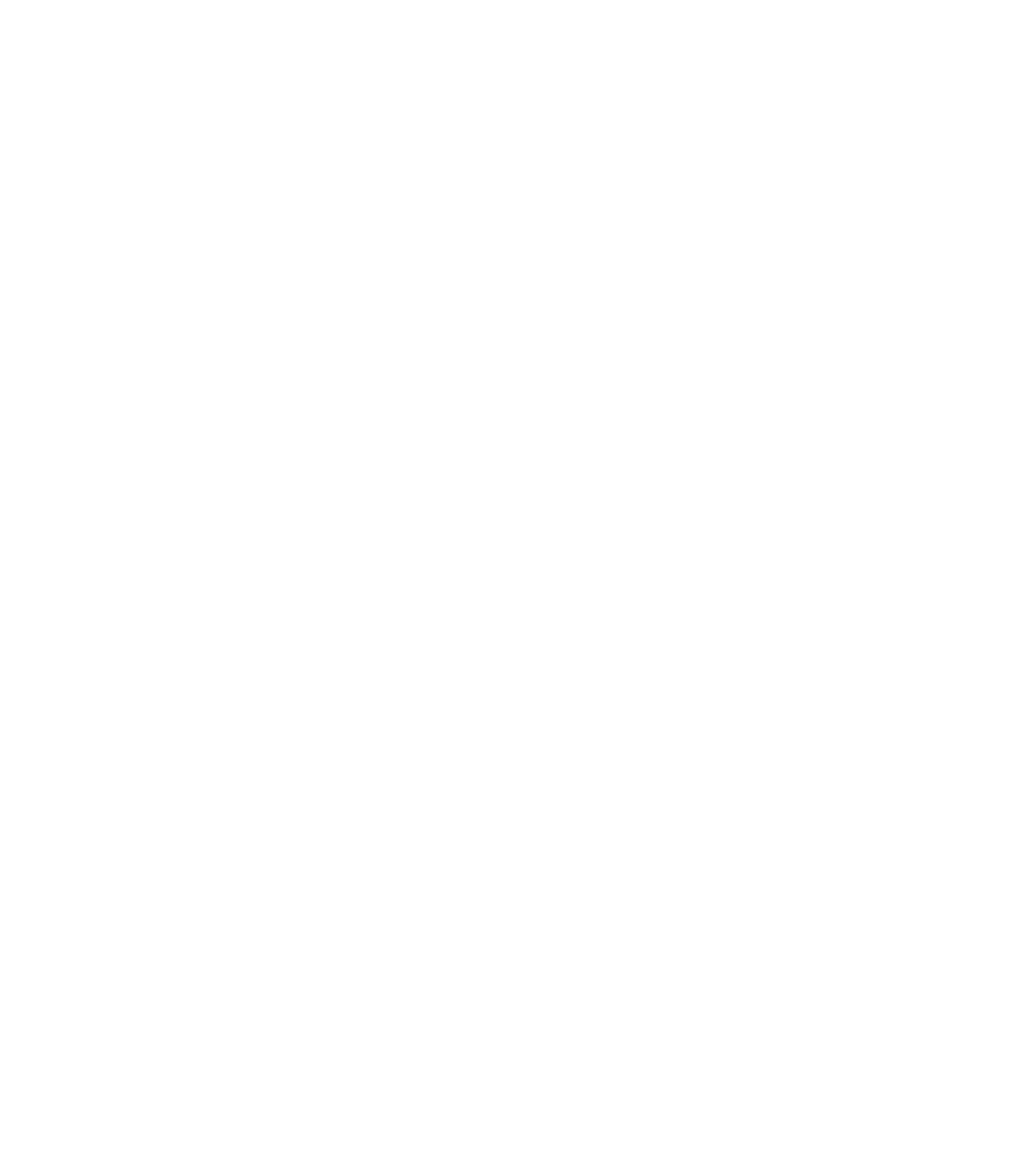
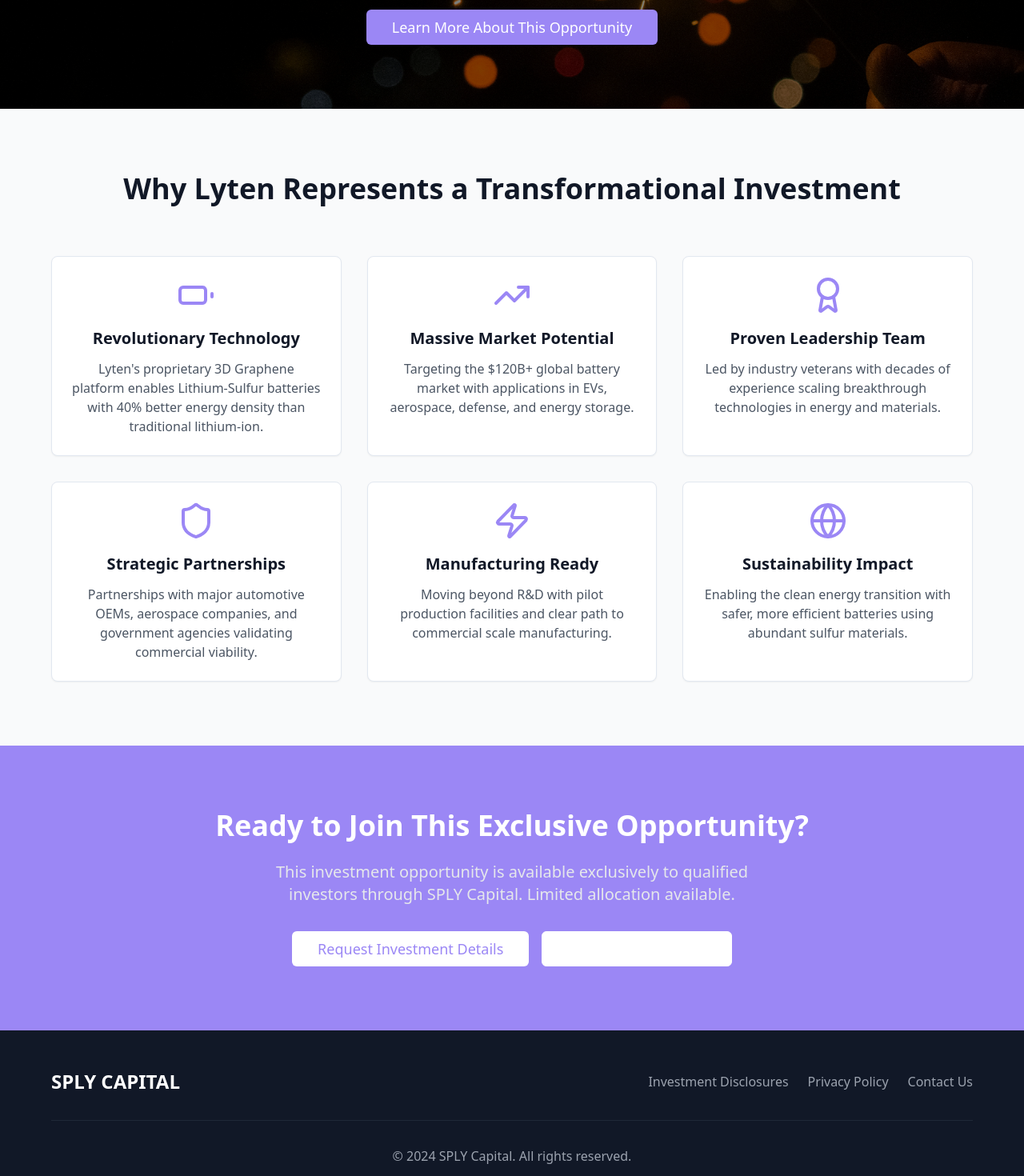
Before and after one commit to drewleahy/splycap-00, a React (Vite) app: page /lyten-exclusive-2024 in a window 1280 px wide. Before the commit this address had no page. Shown: the part 340-1810 px from the top of the page at 80% size. Before the commit the page ends 800 px from the top, so only its background shows below. Built offline with nearby package versions, Linux system fonts and the light colour scheme.

Commit message:
Implement Lyten landing page
- Create `lyten-investment-2024.ts` config file.
- Create `LytenInvestment2024.tsx` page component.
- Add route `/lyten-opportunity-2024` to `App.tsx`.

```diff
--- a/src/App.tsx
+++ b/src/App.tsx
@@ -31,6 +31,7 @@ import CommissionSettings from "@/pages/venturepartners/CommissionSettings";
 
 // Landing Pages
 import ExclusiveInvestment2024 from "@/pages/landing/ExclusiveInvestment2024";
+import LytenOpportunity from "@/pages/landing/LytenOpportunity";
 
 // Components
 import { LPLayout } from "@/components/LPLayout";
@@ -48,6 +49,7 @@ function App() {
 
           {/* Hidden Landing Pages */}
           <Route path="/exclusive-investment-2024" element={<ExclusiveInvestment2024 />} />
+          <Route path="/lyten-exclusive-2024" element={<LytenOpportunity />} />
 
           {/* LP Routes - Add both case variants */}
           <Route path="/lp-splash" element={<LPSplash />} />
--- /dev/null
+++ b/src/config/landing-pages/lyten-opportunity.ts
@@ -0,0 +1,81 @@
+
+import { LandingPageConfig } from '@/types/landing';
+import { Battery, Zap, TrendingUp, Shield, Globe, Award } from 'lucide-react';
+
+export const lytenOpportunityConfig: LandingPageConfig = {
+  id: "lyten-opportunity",
+  title: "Lyten Investment Opportunity",
+  route: "/lyten-exclusive-2024",
+  seo: {
+    title: "Exclusive Lyten Investment Opportunity - SPLY Capital",
+    description: "Join SPLY Capital's exclusive investment in Lyten, the revolutionary battery technology company backed by top-tier investors.",
+    keywords: ["lyten", "battery technology", "investment opportunity", "SPLY Capital", "lithium sulfur", "clean energy"]
+  },
+  hero: {
+    headline: "Exclusive Access: Lyten Investment Opportunity",
+    subheadline: "Join SPLY Capital's strategic investment in the company revolutionizing battery technology with breakthrough Lithium-Sulfur innovations.",
+    image: "/lovable-uploads/b775e78f-bfa7-4461-bacc-8661144da34b.png",
+    ctaText: "Learn More About This Opportunity",
+    ctaLink: "#details"
+  },
+  features: {
+    title: "Why Lyten Represents a Transformational Investment",
+    items: [
+      {
+        title: "Revolutionary Technology",
+        description: "Lyten's proprietary 3D Graphene platform enables Lithium-Sulfur batteries with 40% better energy density than traditional lithium-ion.",
+        icon: Battery
+      },
+      {
+        title: "Massive Market Potential",
+        description: "Targeting the $120B+ global battery market with applications in EVs, aerospace, defense, and energy storage.",
+        icon: TrendingUp
+      },
+      {
+        title: "Proven Leadership Team",
+        description: "Led by industry veterans with decades of experience scaling breakthrough technologies in energy and materials.",
+        icon: Award
+      },
+      {
+        title: "Strategic Partnerships",
+        description: "Partnerships with major automotive OEMs, aerospace companies, and government agencies validating commercial viability.",
+        icon: Shield
+      },
+      {
+        title: "Manufacturing Ready",
+        description: "Moving beyond R&D with pilot production facilities and clear path to commercial scale manufacturing.",
+        icon: Zap
+      },
+      {
+        title: "Sustainability Impact",
+        description: "Enabling the clean energy transition with safer, more efficient batteries using abundant sulfur materials.",
+        icon: Globe
+      }
+    ]
+  },
+  cta: {
+    headline: "Ready to Join This Exclusive Opportunity?",
+    description: "This investment opportunity is available exclusively to qualified investors through SPLY Capital. Limited allocation available.",
+    primaryButtonText: "Request Investment Details",
+    primaryButtonLink: "mailto:investments@splycapital.com?subject=Lyten Investment Inquiry&body=I am interested in learning more about the Lyten investment opportunity through SPLY Capital.",
+    secondaryButtonText: "Schedule Discussion",
+    secondaryButtonLink: "https://calendly.com/splycapital/lyten-opportunity"
+  },
+  footer: {
+    copyright: "© 2024 SPLY Capital. All rights reserved.",
+    links: [
+      {
+        text: "Investment Disclosures",
+        url: "/disclosures"
+      },
+      {
+        text: "Privacy Policy",
+        url: "/privacy"
+      },
+      {
+        text: "Contact Us",
+        url: "mailto:info@splycapital.com"
+      }
+    ]
+  }
+};
--- /dev/null
+++ b/src/pages/landing/LytenOpportunity.tsx
@@ -0,0 +1,10 @@
+
+import React from 'react';
+import { LandingTemplate } from '@/components/landing/LandingTemplate';
+import { lytenOpportunityConfig } from '@/config/landing-pages/lyten-opportunity';
+
+const LytenOpportunity = () => {
+  return <LandingTemplate config={lytenOpportunityConfig} />;
+};
+
+export default LytenOpportunity;
--- a/src/utils/landingUtils.ts
+++ b/src/utils/landingUtils.ts
@@ -1,10 +1,12 @@
 
 import { LandingPageConfig } from '@/types/landing';
 import { specialOffer2024Config } from '@/config/landing-pages/special-offer-2024';
+import { lytenOpportunityConfig } from '@/config/landing-pages/lyten-opportunity';
 
 // Registry of all landing page configurations
 const landingPageConfigs: Record<string, LandingPageConfig> = {
   'special-offer-2024': specialOffer2024Config,
+  'lyten-opportunity': lytenOpportunityConfig,
   // Add more configurations here as you create them
 };
 
```
